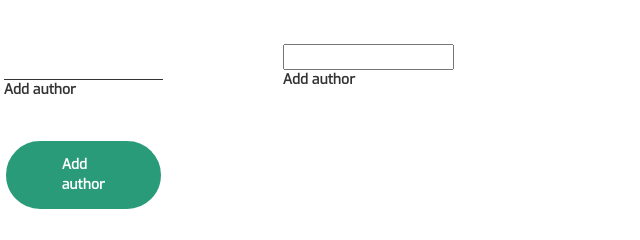
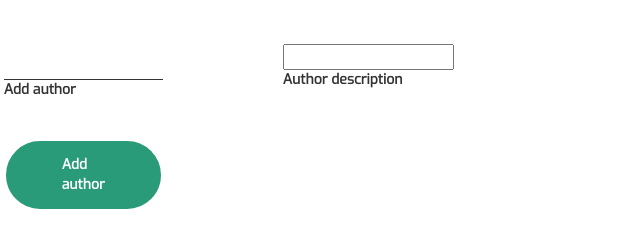
Before and after one commit to akulaglic2/Emotivate-web, a website: page addQuotes.html in a window 1280 px wide. Shown: the part 324-564 px from the top of the page, 611-1251 px from the left. Drawn offline with nearby package versions, Linux system fonts and the light colour scheme; no server answers; a web font is replaced by a local one.

Commit message:
Fix label for author creating

```diff
--- a/addQuotes.html
+++ b/addQuotes.html
@@ -79,7 +79,7 @@
 
                             <td>
                                 <input type="text" id="newAuthorDescription" name="Author Description">
-                                <label>Add author</label>
+                                <label>Author description</label>
                             </td>
                         </tr>
 
```
